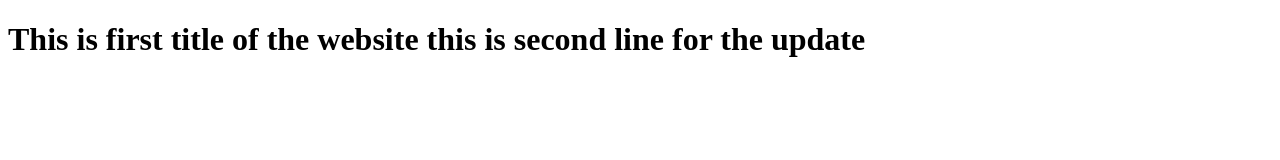
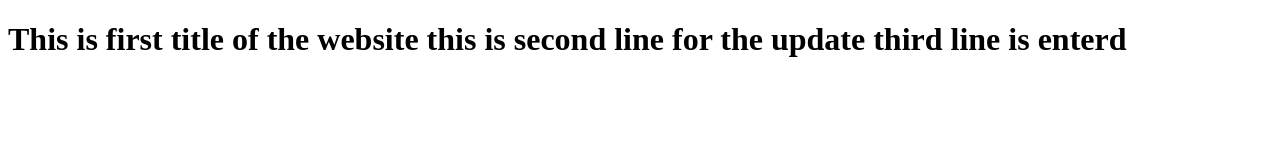
Before and after one commit to suresh2648/gitdemo, a plain HTML site: page index.html in a window 1280 px wide. Drawn offline with Linux system fonts and the light colour scheme.

Commit message:
add 3rd line

```diff
--- a/index.html
+++ b/index.html
@@ -11,7 +11,9 @@
 
     <h1>This is first title of the website
 
-this is second line for the update</h1>
+        this is second line for the update
+
+        third line is enterd</h1>
 
 
 </body>
```
